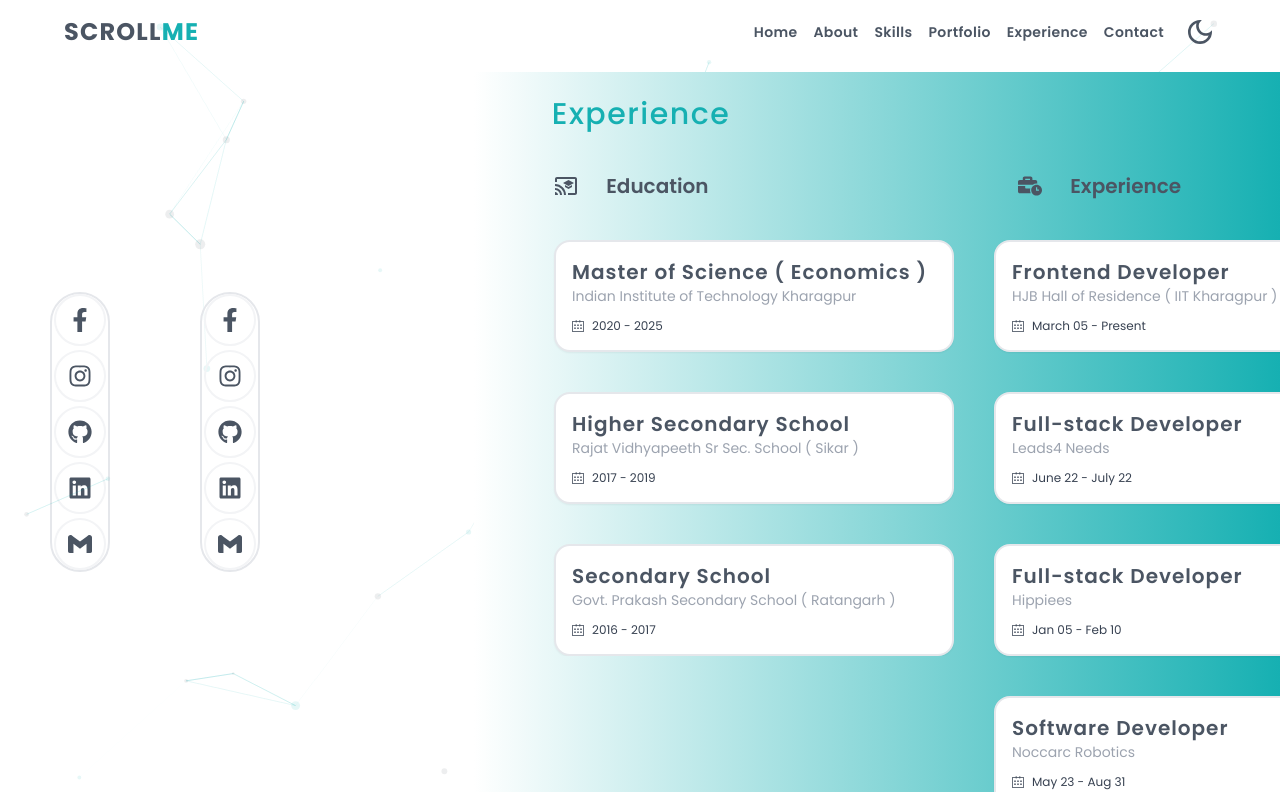
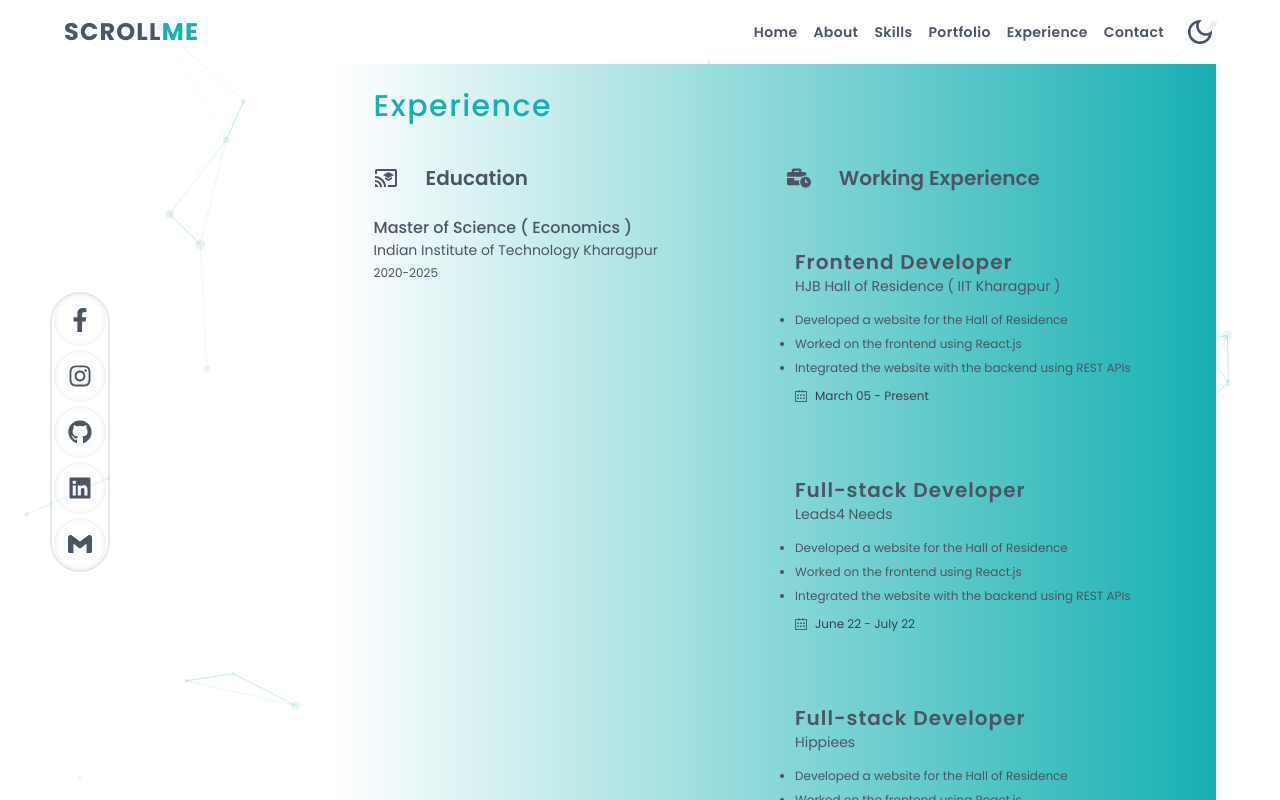
Before and after one commit to saurabhbakolia/Portfolio-Website, a React (Create React App) app: page /exp in a window 1280 px wide. Built offline with nearby package versions, Linux system fonts and the light colour scheme.

Commit message:
refactor: refactor navbar

```diff
--- a/src/components/ContactPage/ContactPage.jsx
+++ b/src/components/ContactPage/ContactPage.jsx
@@ -21,8 +21,8 @@ const ContactPage = () => {
         await console.log(container);
     }, []);
     return (
-        <main className="">
-            <div className='flex flex-col justify-center items-center h-[90vh] w-full gap-10 px-4'>
+        <main className="w-screen m-auto">
+            <div className='contact-page-box'>
                 <NavLogo/>
                 <ContactUsSocial />
                 <ContactButtons/>
--- a/src/components/ContactPage/NavLinks.jsx
+++ b/src/components/ContactPage/NavLinks.jsx
@@ -5,7 +5,7 @@ import ThemeContext from '../../contexts/ThemeContext';
 const NavLinks = () => {
     const { theme } = useContext(ThemeContext);
     return (
-        <div className={`w-[44%] hidden sm:block lg:text-base font-medium tracking-widest ${theme === 'dark' ? 'dark-mode-white-text' : 'text-gray-600'}`}>
+        <div className={`w-fit hidden sm:block lg:text-base font-medium tracking-widest ${theme === 'dark' ? 'dark-mode-white-text' : 'text-gray-600'}`}>
             <ul className="flex justify-evenly tracking-wide md:gap-10 sm:gap-4">
                 <li className="cursor-pointer"><Link to='/'>Home</Link></li>
                 <li className="cursor-pointer"><Link to='/about'>About</Link></li>
--- a/src/components/ExperienceCard.js
+++ b/src/components/ExperienceCard.js
@@ -2,22 +2,31 @@ import React, { useContext } from 'react'
 import { SlCalender } from 'react-icons/sl'
 import ThemeContext from '../contexts/ThemeContext'
 
-const ExperienceCard = ({ ExperienceTitle, ExperienceLocation, ExperienceYear }) => {
+const ExperienceCard = ({ exp }) => {
     const { theme } = useContext(ThemeContext);
     return (
-        <div className={`border-2 shadow-sm lg:w-[25em] max-w-[460px] w-full p-4 rounded-2xl flex flex-col ${theme === 'dark' ? 'dark-mode-white-text dark-mode-card-bg border-[#110133]' : 'bg-white  border-gray-200 text-gray-600 '}`}>
+        <div className={`experience-card ${theme === 'dark' ? 'dark-mode-white-text dark-mode-card-bg border-[#110133]' : 'border-gray-200 text-gray-600 '}`}>
             <ul>
-                <li className='font-semibold text-xl tracking-wider'>{ExperienceTitle}</li>
+                <li className='font-semibold text-xl tracking-wider'>{exp.title}</li>
             </ul>
             <ul>
-                <li className='text-sm text-gray-400'>{ExperienceLocation}</li>
+                <li className='text-sm text-gray-600'>{exp.company}</li>
+            </ul>
+            <ul className='mt-4'>
+                {exp.keyPoints && exp.keyPoints.map((point) => {
+                    return (
+                        <li key={point} className='text-xs mt-2 list-disc'>
+                            {point}
+                        </li>
+                    )
+                })}
             </ul>
             <ul className={`flex justify-start items-center text-xs mt-3 ${theme === 'dark' ? 'dark-mode-white-text' : 'text-gray-700'}`}>
                 <li className='mr-2'>
                     <SlCalender />
                 </li>
                 <li className=''>
-                    {ExperienceYear}
+                    {exp.date}
                 </li>
             </ul>
         </div>
--- a/src/components/ExperiencePage.js
+++ b/src/components/ExperiencePage.js
@@ -13,55 +13,35 @@ import ThemeContext from '../contexts/ThemeContext'
 const ExperiencePage = () => {
     const { theme } = useContext(ThemeContext);
     return (
-        <>
-            <main className=" h-auto">
-                {/* <Navbar /> */}
-                <div className='flex justify-between items-center'>
-                    <div className='hidden lg:block lg:w-[15%] lg:h-[89.90vh]'><SocialMediaIcons /></div>
-                    <div className={`flex flex-col lg:pl-10 pt-6 justify-start items-start w-full lg:w-[85%] h-[89.9vh] overflow-auto lg:ml-[15.5%] gap-10  px-4 py-6 ${theme === 'dark' ? '' : 'bg-gradient-to-r from-white  to-[#16B0B2]'}`}>
-                        <h1 className={`text-3xl font-medium tracking-wider px-[5%] text-center md:text-start w-full ${theme === 'dark' ? 'dark-mode-text' : 'text-[#16B0B2]'}`}>Experience</h1>
-                        <div className='text-gray-600 flex flex-col md:flex-row m-auto justify-center lg:justify-between items-start w-full md:px-4 md:gap-4 lg:gap-10'>
-                            <div className='w-full flex flex-col gap-10 justify-between items-center md:items-start'>
-                                <ul className={`ml-6 flex justify-between items-center text-xl font-semibold ${theme === 'dark' ? 'dark-mode-white-text' : ''}`}>
+        <main className="flex justify-between items-start">
+            <div className={`experience-page-box ${theme === 'dark' ? '' : 'bg-gradient-to-r from-white  to-[#16B0B2]'}`}>
+                <h1 className={`experience-heading ${theme === 'dark' ? 'dark-mode-text' : 'text-[#16B0B2]'}`}>Experience</h1>
+                <div className='experience-card-container'>
+                    <div className='flex flex-col gap-6 justify-between items-start'>
+                        <ul className={`flex justify-between items-center text-xl font-semibold ${theme === 'dark' ? 'dark-mode-white-text' : ''}`}>
                             <li className='text-2xl mr-7'>
                                 <MdCastForEducation />
                             </li>
                             <li>Education</li>
                         </ul>
-                                <div className='flex flex-col gap-10 h-[500px] overflow-auto lg:h-full w-full lg:pl-6'>
-                                    {education.map(edu => (
-                                        <div key={edu.id} className='flex justify-center lg:justify-between items-start w-full lg:w-full md:min-w-[340px] md:max-w-[400px] lg:max-w-[480px]'>
-                                            <Tilt
-                                                tiltEnable={true}
-                                                tiltReverse={true}
-                                                tiltMaxAngleX={25}
-                                                tiltMaxAngleY={25}
-                                                scale={1.05}
-                                                transitionSpeed={2500}
-                                                glareEnable={true}
-                                                glareMaxOpacity={0.75}
-                                                glarePosition="bottom"
-                                                glareColor="#ffffff"
-                                                glareBorderRadius="30px"
-                                                perspective={1000}
-                                            >
-                                                <ExperienceCard ExperienceTitle={edu.title} ExperienceLocation={edu.company} ExperienceYear={edu.date} />
-                                            </Tilt>
-                                        </div>
-                                    ))}
+                        <div className={`${theme === 'dark' ? 'dark-mode-white-text' : 'light-mode-gray-text'}`}>
+                            <div className=''>
+                                <h3 className='text-base font-medium'>Master of Science ( Economics )</h3>
+                                <p className='text-sm font-normal'>Indian Institute of Technology Kharagpur</p>
+                                <span className='text-xs font-normal'>2020-2025</span>
                             </div>
                         </div>
-                            <div className='w-full flex flex-col gap-10 justify-start items-center md:items-start h-full'>
-                                <ul className={`ml-6 flex justify-center lg:justify-between items-center text-xl font-semibold ${theme === 'dark' ? 'dark-mode-white-text' : ''}`}>
+                    </div>
+                    <div className='flex flex-col gap-10 justify-start items-start w-fit lg:w-1/2 h-full'>
+                        <ul className={`flex justify-center lg:justify-between items-center text-xl font-semibold ${theme === 'dark' ? 'dark-mode-white-text' : ''}`}>
                             <li className='text-2xl mr-7'>
                                 <FaBusinessTime />
                             </li>
-                                    <li>Experience</li>
+                            <li>Working Experience</li>
                         </ul>
-                                <div className='w-full'>
-                                    <div className='flex flex-col justify-center w-full lg:justify-start items-start gap-10'>
+                        <div className='flex flex-col items-start justify-start flex-wrap gap-10 h-full w-full'>
                             {experience.map(exp => (
-                                            <div key={exp.id} className='flex justify-center lg:justify-between items-start lg:w-[29em] w-full md:min-w-[340px] md:max-w-[400px] lg:max-w-[480px]'>
+                                <div key={exp.id} className='flex justify-start lg:justify-between items-start lg:w-[29em] w-full md:min-w-[340px] md:max-w-[400px] lg:max-w-[480px]'>
                                     <Tilt
                                         tiltEnable={true}
                                         tiltReverse={true}
@@ -73,10 +53,10 @@ const ExperiencePage = () => {
                                         glareMaxOpacity={0.5}
                                         glarePosition="bottom"
                                         glareColor="#ffffff"
-                                                    glareBorderRadius="30px"
+                                        glareBorderRadius="10px"
                                         perspective={1000}
                                     >
-                                                    <ExperienceCard ExperienceTitle={exp.title} ExperienceLocation={exp.company} ExperienceYear={exp.date} />
+                                        <ExperienceCard exp={exp}/>
                                     </Tilt>
                                 </div>
                             ))}
@@ -84,10 +64,7 @@ const ExperiencePage = () => {
                     </div>
                 </div>
             </div>
-                    </div>
-                </div>
         </main>
-        </>
     )
 }
 
--- a/src/components/PortfolioPage.js
+++ b/src/components/PortfolioPage.js
@@ -9,14 +9,10 @@ import ThemeContext from '../contexts/ThemeContext';
 const PortfolioPage = () => {
     const { theme } = useContext(ThemeContext);
     return (
-        <>
-            <main className="">
-                {/* <Navbar /> */}
-                <div className='flex justify-between items-center px-2 z-0'>
-                    <div className='hidden lg:block lg:w-[15%] lg:h-[89.90vh]'><SocialMediaIcons /></div>
-                    <div className='flex pt-6 flex-col justify-start items-start w-full lg:w-[85%] h-[89.9vh] lg:ml-[15.5%]'>
+        <main className="flex justify-between items-center px-2 z-0 lg:mr-16">
+            <div className='w-full flex pt-6 flex-col justify-end items-start h-[89.9vh]'>
                 <h1 className='pl-[5%] text-3xl text-[#16B0B2] font-medium tracking-wider'>Portfolio</h1>
-                        <div className={` grid grid-cols-1 md:grid-cols-2 lg:grid-cols-1 xl:grid-cols-2 gap-6 place-items-center lg:justify-between items-center lg:w-[69vw] h-full overflow-auto p-2 lg:p-10 ${theme === 'dark' ? '' : 'bg-gradient-to-r from-white to-[#DFF7F8]'}`}>
+                <div className={`portfolio-page-box ${theme === 'dark' ? '' : 'bg-gradient-to-r from-white to-[#DFF7F8]'}`}>
                     {projects.map(project => (
                         <a href={project.live} target='_blank'>
                             <Tilt
@@ -54,9 +50,7 @@ const PortfolioPage = () => {
                     ))}
                 </div>
             </div>
-                </div>
         </main>
-        </>
     )
 }
 
--- a/src/components/SkillCard.js
+++ b/src/components/SkillCard.js
@@ -6,7 +6,7 @@ const SkillCard = (props) => {
     const { theme } = useContext(ThemeContext);
     return (
         <div className={`skill-card ${theme === 'dark' ? 'dark-mode-card-bg dark-mode-white-text' : 'bg-[#16afb218]'}`} key={props.id} >
-            <div className='w-full h-fit flex justify-center items-center'>
+            <div className='h-fit flex justify-center items-center'>
                 {props.icon}
             </div>
             <p className={`text-center mt-2 text-xl  hidden sm:block ${theme === 'dark' ? 'dark-mode-white-text' : 'text-gray-700'}`}>{props.skill}</p>
--- a/src/components/SkillsPage.js
+++ b/src/components/SkillsPage.js
@@ -36,18 +36,12 @@ const item = {
 const SkillsPage = () => {
     const { theme } = useContext(ThemeContext);
     return (
-        <main className="flex flex-col">
-            {/* <Navbar /> */}
-            <div className="flex justify-between items-center w-full h-full">
-                <div className="hidden lg:block lg:w-[15%] lg:h-[89.90vh]">
-                    <SocialMediaIcons />
-                </div>
-                <div className={`text-gray-600 flex flex-col justify-start items-center md:items-start w-full h-auto lg:h-[89.90vh] lg:mr-[15.5%] ${theme === 'dark' ? '' : 'bg-[#DFF7F8]'} gap-6 md:gap-4 md:p-4`}>
+        <main className="skill-page-main">
+            <div className={`skill-page-box ${theme === 'dark' ? '' : 'bg-[#DFF7F8]'} gap-6 md:gap-4 md:p-4`}>
                 <h1 className={`text-3xl font-medium tracking-wider border-b-4 ${theme === 'dark' ? 'dark-mode-white-text border-[#1A8B9D]' : 'border-[#16B0B2]'}`}>Skills</h1>
-
-                    <div className="w-full overflow-y-scroll mt-4 py-8 scroll-smooth">
+                <div className="w-full overflow-y-scroll mt-4 py-8 px-4 scroll-smooth">
                     <motion.ui
-                            className="w-full grid 2xl:grid-cols-4 md:grid-cols-3 grid-cols-2 place-content-center place-items-center gap-4 lg:grid-cols-2"
+                        className="flex flex-wrap flex-row justify-between items-center gap-4"
                         variants={container}
                         initial="hidden"
                         animate="visible"
@@ -73,7 +67,6 @@ const SkillsPage = () => {
                     </motion.ui>
                 </div>
             </div>
-            </div>
         </main>
     );
 };
--- a/src/data/experience.js
+++ b/src/data/experience.js
@@ -3,30 +3,55 @@ const experience = [
         id: 1,
         title: "Frontend Developer",
         company: "HJB Hall of Residence ( IIT Kharagpur )",
+        keyPoints: [
+            "Developed a website for the Hall of Residence",
+            "Worked on the frontend using React.js",
+            "Integrated the website with the backend using REST APIs",
+        ],
         date: "March 05 - Present",
     },
     {
         id: 2,
         title: "Full-stack Developer",
         company: "Leads4 Needs",
+        keyPoints: [
+            "Developed a website for the Hall of Residence",
+            "Worked on the frontend using React.js",
+            "Integrated the website with the backend using REST APIs",
+        ],
         date: "June 22 - July 22",
     },
     {
         id: 3,
         title: "Full-stack Developer",
         company: "Hippiees",
+        keyPoints: [
+            "Developed a website for the Hall of Residence",
+            "Worked on the frontend using React.js",
+            "Integrated the website with the backend using REST APIs",
+        ],
         date: "Jan 05 - Feb 10",
     },
     {
-        id:4,
+        id: 4,
         title: "Software Developer",
         company: "Noccarc Robotics",
+        keyPoints: [
+            "Developed a website for the Hall of Residence",
+            "Worked on the frontend using React.js",
+            "Integrated the website with the backend using REST APIs",
+        ],
         date: "May 23 - Aug 31",
     },
     {
-        id:5,
+        id: 5,
         title: "Full-stack Developer",
         company: "Darzee",
+        keyPoints: [
+            "Developed a website for the Hall of Residence",
+            "Worked on the frontend using React.jsWorked on the frontend using React.jsWorked on the frontend using React.jsWorked on the frontend using React.jsWorked on the frontend using React.jsWorked on the frontend using React.jsWorked on the frontend using React.jsWorked on the frontend using React.js",
+            "Integrated the website with the backend using REST APIs",
+        ],
         date: "Oct 1 - Feb 7",
     }
 ]
--- a/src/pages/MainPage.jsx
+++ b/src/pages/MainPage.jsx
@@ -3,14 +3,17 @@ import { Outlet } from 'react-router-dom'
 import Navbar from '../components/Navbar/Navbar'
 import ThemeContext from '../contexts/ThemeContext'
 import SocialMediaIcons from '../components/SocialMediaIcons'
+import { useLocation } from 'react-router-dom'
 
 const MainPage = () => {
     const { theme } = useContext(ThemeContext);
+    const location = useLocation();
+    const path = location.pathname.split("/")[1];
     return (
         <main className={`w-screen h-screen flex flex-col ${theme === 'dark' ? 'dark-mode-bg' : ''}`}>
             <Navbar />
             <div className='outlet-container'>
-                <div className={`outlet-social-icons`}>
+                <div className={`outlet-social-icons ${path === 'contact' ? 'hidden' : 'block'}`}>
                     <SocialMediaIcons />
                 </div>
                 <div className="outlet">
--- a/src/styles/global.css
+++ b/src/styles/global.css
@@ -17,21 +17,67 @@
 }
 
 .landing-page-content-box {
-    @apply h-full w-full flex flex-col-reverse justify-evenly items-center lg:flex-row lg:justify-between lg:items-center lg:mr-16 ;
+    @apply  flex flex-col-reverse justify-evenly items-center lg:flex-row lg:justify-between lg:items-center lg:mr-16 ;
 }
 
 .introduction-section {
     @apply lg:w-[52%] flex-col items-center justify-center space-y-3 text-center sm:text-center;
 }
 
-.about-us-page-container {
-    @apply w-screen h-auto flex flex-col;
-}
 
 .about-page-content {
     /* @apply flex flex-col lg:flex-row justify-evenly xl:justify-between items-center w-full h-fit py-6 lg:w-[85%] lg:h-[64vh] lg:mr-[15.5%] rounded-3xl lg:space-x-8 md:space-x-6 xl:space-x-10; */
-    @apply flex flex-col lg:flex-row gap-4 justify-evenly items-center;
+    @apply flex flex-col lg:flex-row gap-4 justify-evenly items-center lg:mr-16;
 }
+
+.highlight-box {
+    @apply rounded-lg w-full justify-center h-[60px] lg:h-[80px] min-h-fit py-1 px-2 sm:py-2 sm:px-2 text-center flex items-center list-none text-xs lg:text-sm 2xl:text-base;
+}
+
+
+.skill-page-main {
+    @apply text-center;
+}
+
+.skill-page-box {
+    @apply h-[calc(100vh-4rem)] text-gray-600 flex flex-col justify-start items-center md:items-start lg:h-[89.90vh] lg:mr-16;
+}
+
+.skill-card {
+    @apply h-fit w-36 sm:w-40 lg:w-60 px-8 py-4 rounded-xl shadow-md shadow-[#16afb257] flex flex-wrap justify-center items-center gap-4;
+}
+
+.portfolio-page-box {
+    @apply grid grid-cols-1 md:grid-cols-2 lg:grid-cols-1 xl:grid-cols-2 gap-6 place-items-center lg:justify-between items-center h-full overflow-auto p-2 lg:p-10;
+}
+
+.experience-page-box {
+    @apply flex flex-col lg:pl-10 pt-6 justify-start items-start w-full h-[calc(100vh-4rem)] overflow-auto lg:ml-[15.5%] gap-10 px-4 py-6 lg:mr-16;
+}
+
+.experience-heading {
+    @apply text-3xl font-medium tracking-wider text-start w-full;
+}
+
+.experience-card-container {
+    /* @apply text-gray-600 flex flex-col md:flex-row m-auto justify-center lg:justify-between items-start w-full md:px-4 md:gap-4 lg:gap-10; */
+    @apply w-full text-gray-600 flex flex-row flex-wrap justify-start md:justify-between items-start gap-10 ;
+}
+
+.experience-card {
+    /* @apply border-2 shadow-sm lg:w-[25em] max-w-[460px] p-4 rounded-2xl flex flex-col bg-blue-500; */
+    @apply w-full h-full pl-2 p-4 rounded-md;
+}
+
+.contact-page-box {
+    @apply flex flex-col justify-center items-center h-[90vh] w-full gap-10 px-4;
+}
+
+
+
+
+
+
 
 .navbar-container {
     @apply h-[4rem] flex justify-center items-center;
@@ -44,11 +90,6 @@
 .navbar-menu {
     @apply w-full md:flex justify-between items-center gap-1;
 }
-
-
-
-
-
 
 
 
@@ -81,13 +122,9 @@
     @apply text-white;
 }
 
-.highlight-box {
-    @apply rounded-lg w-full justify-center h-[80px] min-h-fit py-1 px-2 sm:py-2 sm:px-2 text-center flex items-center list-none;
-}
 
-.skill-card {
-    @apply h-fit md:w-60 px-8 py-4 rounded-xl shadow-md shadow-[#16afb257] flex justify-center items-center gap-4;
-}
+
+
 
 .social-media-icon {
     @apply cursor-pointer border-2 border-gray-100 p-3 rounded-full hover:shadow-sm hover:bg-[#16B0B2] hover:text-white transition-all duration-500 ease-in-out;
```
Also changed, not shown: src/components/AboutPage/AboutPage.jsx (+2 -5 lines). Lines whose indentation alone changed are shown as unchanged.
